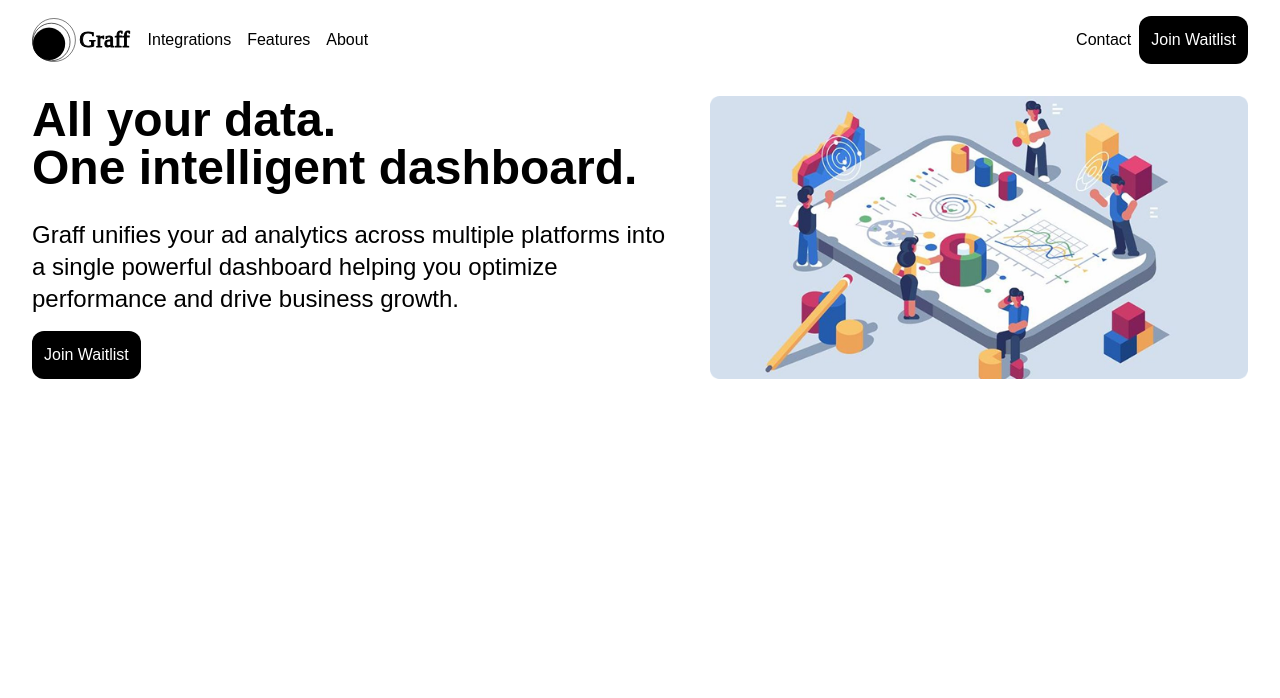
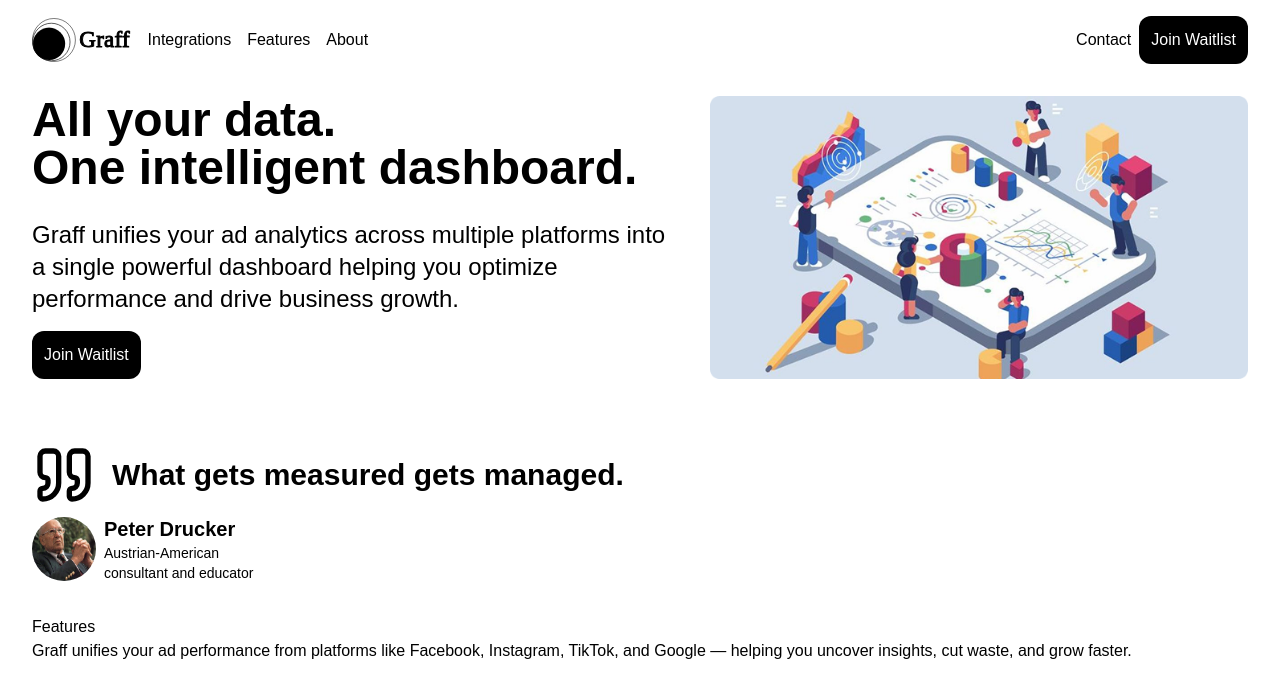
Before and after one commit to graff-marketing/web-frontend, a Next.js app: page / in a window 1280 px wide. Shown: the top 698 px of the page. Built offline with nearby package versions, Linux system fonts and the light colour scheme; a web font is replaced by a local one.

Commit message:
add quote

```diff
--- a/app/page.tsx
+++ b/app/page.tsx
@@ -1,9 +1,11 @@
 import JoinWaitlist from "@/components/landing/JoinWaitlist";
 import Image from "next/image";
+import { LuQuote } from "react-icons/lu";
 
 export default function Home() {
   return (
-    <div>
+    <div className="flex flex-col gap-8">
+      {/** Hero Section */}
       <div className="flex flex-col md:flex-row gap-8 py-8">
         <div className="flex flex-col gap-4">
           <h1 className="text-5xl font-bold">All your data.<br />One intelligent dashboard.</h1>
@@ -24,6 +26,35 @@ export default function Home() {
           />
         </div>
       </div>
+
+      {/** Quote */}
+      <div className="flex flex-col gap-2">
+        <div className="flex items-center gap-4">
+          <LuQuote size={64} />
+          <p className="text-3xl font-semibold">What gets measured gets managed.</p>
+        </div>
+        <div className="flex items-center gap-2">
+          <div className="flex w-[64px] h-[64px] rounded-full">
+            <Image
+              src="/assets/peter_drucker.jpg"
+              alt="image of peter drucker"
+              width={100}
+              height={100}
+              className="rounded-full"
+            />
+          </div>
+          <div>
+            <p className="font-semibold text-xl">Peter Drucker</p>
+            <p className="text-sm">Austrian-American<br/>consultant and educator</p>
+          </div>
+        </div>
+      </div>
+
+      {/** Features */}
+      <div>
+        <h1>Features</h1>
+        <p>Graff unifies your ad performance from platforms like Facebook, Instagram, TikTok, and Google — helping you uncover insights, cut waste, and grow faster.</p>
+      </div>
     </div>
   );
 }
```
Also changed, not shown: public/assets/peter_drucker.jpg (added).
